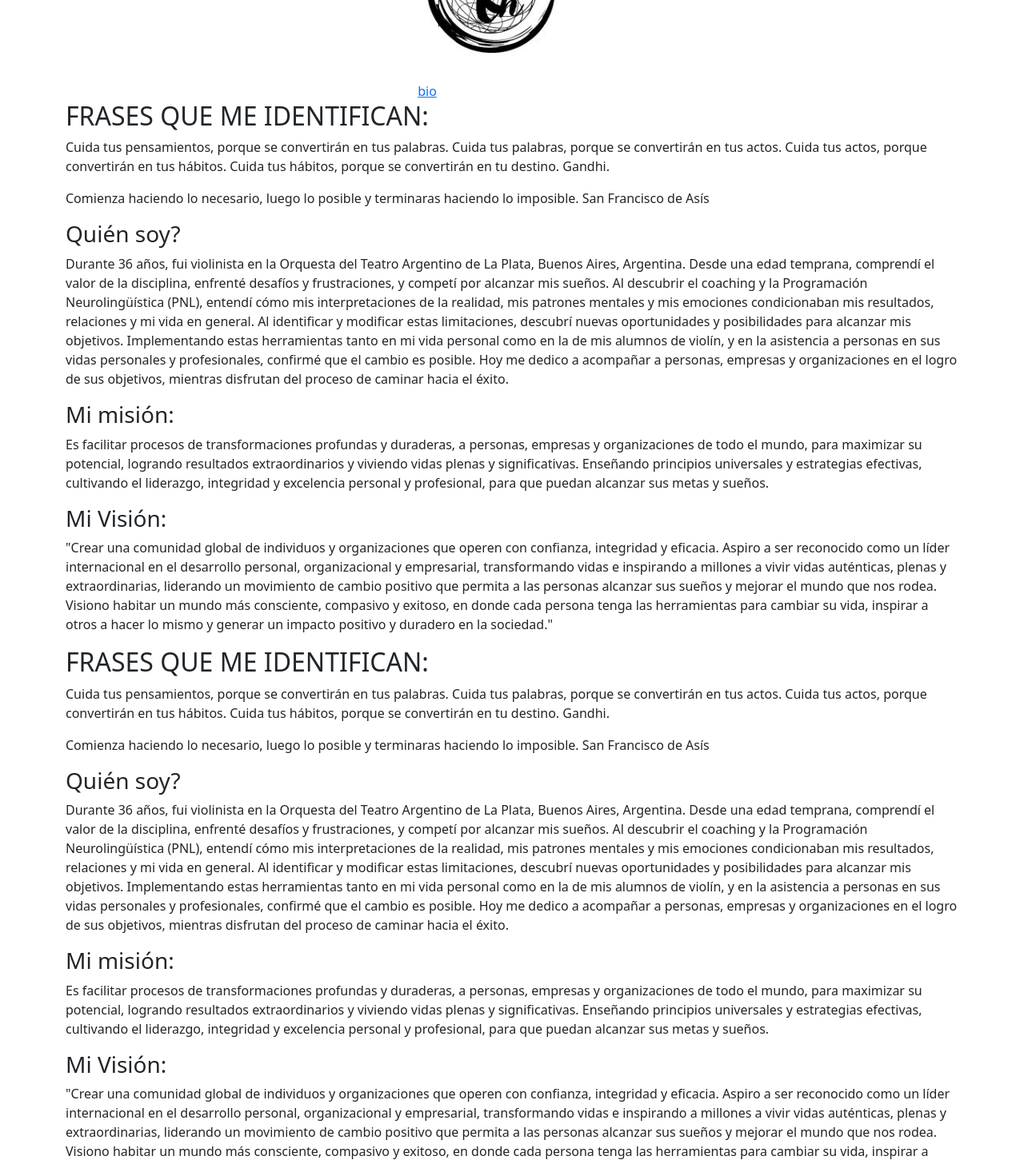
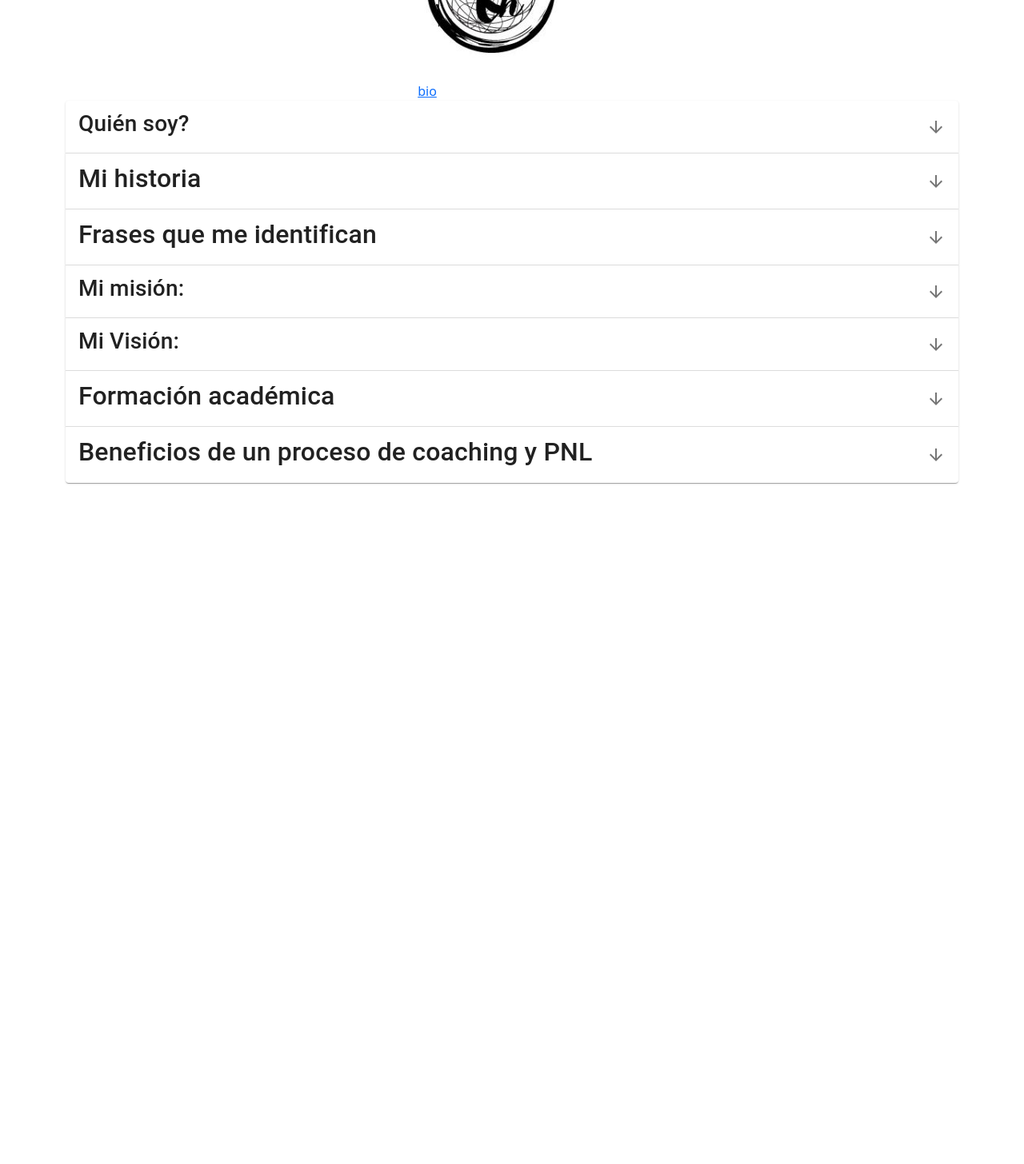
Before and after one commit to nahuelaramburu-rmb/project01, a React (Create React App) app: page /Bio in a window 1280 px wide. Shown: the part 120-1576 px from the top of the page at 80% size. After the commit the page ends 800 px from the top, so only its background shows below. Built offline with nearby package versions, Linux system fonts and the light colour scheme.

Commit message:
bio con acordeon

```diff
--- a/package.json
+++ b/package.json
@@ -4,9 +4,14 @@
   "private": true,
   "dependencies": {
     "@emailjs/browser": "^4.3.3",
+    "@emotion/react": "^11.11.4",
+    "@emotion/styled": "^11.11.5",
+    "@fontsource/roboto": "^5.0.13",
     "@fortawesome/fontawesome-svg-core": "^6.5.2",
     "@fortawesome/free-brands-svg-icons": "^6.5.2",
     "@fortawesome/react-fontawesome": "^0.2.2",
+    "@mui/icons-material": "^5.15.19",
+    "@mui/material": "^5.15.19",
     "@testing-library/jest-dom": "^5.17.0",
     "@testing-library/react": "^13.4.0",
     "@testing-library/user-event": "^13.5.0",
--- a/src/components/Bio/Bio.jsx
+++ b/src/components/Bio/Bio.jsx
@@ -1,112 +1,233 @@
+import * as React from "react";
+import Accordion from "@mui/material/Accordion";
+import AccordionSummary from "@mui/material/AccordionSummary";
+import AccordionDetails from "@mui/material/AccordionDetails";
+import Typography from "@mui/material/Typography";
+import ArrowDownwardIcon from "@mui/icons-material/ArrowDownward";
+import ArrowDropDownIcon from "@mui/icons-material/ArrowDropDown";
+
 export default function Bio() {
   return (
     <div className="container">
-      <div>
-        <h2>FRASES QUE ME IDENTIFICAN:</h2>
+      <Accordion>
+        <AccordionSummary
+          expandIcon={<ArrowDownwardIcon />}
+          aria-controls="panel1-content"
+          id="panel1-header"
+        >
+          <Typography>
+            <h3>Quién soy?</h3>
+          </Typography>
+        </AccordionSummary>
+        <AccordionDetails>
+          <Typography>
             <p>
-          Cuida tus pensamientos, porque se convertirán en tus palabras. Cuida
-          tus palabras, porque se convertirán en tus actos. Cuida tus actos,
-          porque convertirán en tus hábitos. Cuida tus hábitos, porque se
-          convertirán en tu destino. Gandhi.
+              Soy un profesional comprometido en asistir y acompañar a las
+              personas, empresas y organizaciones a que vivan una vida inspirada
+              y con propósito.
+            </p>
+          </Typography>
+        </AccordionDetails>
+      </Accordion>
+
+      <Accordion>
+        <AccordionSummary
+          expandIcon={<ArrowDownwardIcon />}
+          aria-controls="panel1-content"
+          id="panel1-header"
+        >
+          <Typography>
+            <h2>Mi historia</h2>
+          </Typography>
+        </AccordionSummary>
+        <AccordionDetails>
+          <Typography>
+            <p>
+              Durante 36 años, fui violinista en la Orquesta del Teatro
+              Argentino de La Plata, Buenos Aires, Argentina. Desde una edad
+              temprana, comprendí el valor de la disciplina, enfrenté desafíos y
+              frustraciones, y competí por alcanzar mis sueños. Al descubrir el
+              coaching y la Programación Neurolingüística (PNL), entendí cómo
+              mis interpretaciones de la realidad, mis patrones mentales y mis
+              emociones condicionaban mis resultados, relaciones y mi vida en
+              general. Al identificar y modificar estas limitaciones, descubrí
+              nuevas oportunidades y posibilidades para alcanzar mis objetivos.
+              Implementando estas herramientas tanto en mi vida personal como en
+              la de mis alumnos de violín, y en la asistencia a personas en sus
+              vidas personales y profesionales, confirmé que el cambio es
+              posible. Hoy me dedico a acompañar a personas, empresas y
+              organizaciones en el logro de sus objetivos, mientras disfrutan
+              del proceso de caminar hacia el éxito.
+            </p>
+          </Typography>
+        </AccordionDetails>
+      </Accordion>
+
+      <Accordion>
+        <AccordionSummary
+          expandIcon={<ArrowDownwardIcon />}
+          aria-controls="panel1-content"
+          id="panel1-header"
+        >
+          <Typography>
+            <h2>Frases que me identifican</h2>
+          </Typography>
+        </AccordionSummary>
+        <AccordionDetails>
+          <Typography>
+            <p>
+              Cuida tus pensamientos, porque se convertirán en tus palabras.
+              Cuida tus palabras, porque se convertirán en tus actos. Cuida tus
+              actos, porque convertirán en tus hábitos. Cuida tus hábitos,
+              porque se convertirán en tu destino. Gandhi.
             </p>
             <p>
-          Comienza haciendo lo necesario, luego lo posible y terminaras haciendo
-          lo imposible. San Francisco de Asís
+              Comienza haciendo lo necesario, luego lo posible y terminaras
+              haciendo lo imposible. San Francisco de Asís
             </p>
-        <h3>Quién soy?</h3>
-        <p>
-          Durante 36 años, fui violinista en la Orquesta del Teatro Argentino de
-          La Plata, Buenos Aires, Argentina. Desde una edad temprana, comprendí
-          el valor de la disciplina, enfrenté desafíos y frustraciones, y
-          competí por alcanzar mis sueños. Al descubrir el coaching y la
-          Programación Neurolingüística (PNL), entendí cómo mis interpretaciones
-          de la realidad, mis patrones mentales y mis emociones condicionaban
-          mis resultados, relaciones y mi vida en general. Al identificar y
-          modificar estas limitaciones, descubrí nuevas oportunidades y
-          posibilidades para alcanzar mis objetivos. Implementando estas
-          herramientas tanto en mi vida personal como en la de mis alumnos de
-          violín, y en la asistencia a personas en sus vidas personales y
-          profesionales, confirmé que el cambio es posible. Hoy me dedico a
-          acompañar a personas, empresas y organizaciones en el logro de sus
-          objetivos, mientras disfrutan del proceso de caminar hacia el éxito.
-        </p>
+          </Typography>
+        </AccordionDetails>
+      </Accordion>
+      <Accordion>
+        <AccordionSummary
+          expandIcon={<ArrowDownwardIcon />}
+          aria-controls="panel1-content"
+          id="panel1-header"
+        >
+          <Typography>
             <h3>Mi misión:</h3>
+          </Typography>
+        </AccordionSummary>
+        <AccordionDetails>
+          <Typography>
             <p>
               Es facilitar procesos de transformaciones profundas y duraderas, a
-          personas, empresas y organizaciones de todo el mundo, para maximizar
-          su potencial, logrando resultados extraordinarios y viviendo vidas
-          plenas y significativas. Enseñando principios universales y
-          estrategias efectivas, cultivando el liderazgo, integridad y
-          excelencia personal y profesional, para que puedan alcanzar sus metas
-          y sueños.
+              personas, empresas y organizaciones de todo el mundo, para
+              maximizar su potencial, logrando resultados extraordinarios y
+              viviendo vidas plenas y significativas. Enseñando principios
+              universales y estrategias efectivas, cultivando el liderazgo,
+              integridad y excelencia personal y profesional, para que puedan
+              alcanzar sus metas y sueños.
             </p>
+          </Typography>
+        </AccordionDetails>
+      </Accordion>
+
+      <Accordion>
+        <AccordionSummary
+          expandIcon={<ArrowDownwardIcon />}
+          aria-controls="panel1-content"
+          id="panel1-header"
+        >
+          <Typography>
             <h3>Mi Visión:</h3>
+          </Typography>
+        </AccordionSummary>
+        <AccordionDetails>
+          <Typography>
             <p>
-          &quot;Crear una comunidad global de individuos y organizaciones que
-          operen con confianza, integridad y eficacia. Aspiro a ser reconocido
-          como un líder internacional en el desarrollo personal, organizacional
-          y empresarial, transformando vidas e inspirando a millones a vivir
-          vidas auténticas, plenas y extraordinarias, liderando un movimiento de
-          cambio positivo que permita a las personas alcanzar sus sueños y
-          mejorar el mundo que nos rodea. Visiono habitar un mundo más
-          consciente, compasivo y exitoso, en donde cada persona tenga las
-          herramientas para cambiar su vida, inspirar a otros a hacer lo mismo y
-          generar un impacto positivo y duradero en la sociedad.&quot;
+              &quot;Crear una comunidad global de individuos y organizaciones
+              que operen con confianza, integridad y eficacia. Aspiro a ser
+              reconocido como un líder internacional en el desarrollo personal,
+              organizacional y empresarial, transformando vidas e inspirando a
+              millones a vivir vidas auténticas, plenas y extraordinarias,
+              liderando un movimiento de cambio positivo que permita a las
+              personas alcanzar sus sueños y mejorar el mundo que nos rodea.
+              Visiono habitar un mundo más consciente, compasivo y exitoso, en
+              donde cada persona tenga las herramientas para cambiar su vida,
+              inspirar a otros a hacer lo mismo y generar un impacto positivo y
+              duradero en la sociedad.&quot;
             </p>
-      </div>
-      <div>
-        <h2>FRASES QUE ME IDENTIFICAN:</h2>
-        <p>
-          Cuida tus pensamientos, porque se convertirán en tus palabras. Cuida
-          tus palabras, porque se convertirán en tus actos. Cuida tus actos,
-          porque convertirán en tus hábitos. Cuida tus hábitos, porque se
-          convertirán en tu destino. Gandhi.
-        </p>
-        <p>
-          Comienza haciendo lo necesario, luego lo posible y terminaras haciendo
-          lo imposible. San Francisco de Asís
-        </p>
-        <h3>Quién soy?</h3>
-        <p>
-          Durante 36 años, fui violinista en la Orquesta del Teatro Argentino de
-          La Plata, Buenos Aires, Argentina. Desde una edad temprana, comprendí
-          el valor de la disciplina, enfrenté desafíos y frustraciones, y
-          competí por alcanzar mis sueños. Al descubrir el coaching y la
-          Programación Neurolingüística (PNL), entendí cómo mis interpretaciones
-          de la realidad, mis patrones mentales y mis emociones condicionaban
-          mis resultados, relaciones y mi vida en general. Al identificar y
-          modificar estas limitaciones, descubrí nuevas oportunidades y
-          posibilidades para alcanzar mis objetivos. Implementando estas
-          herramientas tanto en mi vida personal como en la de mis alumnos de
-          violín, y en la asistencia a personas en sus vidas personales y
-          profesionales, confirmé que el cambio es posible. Hoy me dedico a
-          acompañar a personas, empresas y organizaciones en el logro de sus
-          objetivos, mientras disfrutan del proceso de caminar hacia el éxito.
-        </p>
-        <h3>Mi misión:</h3>
-        <p>
-          Es facilitar procesos de transformaciones profundas y duraderas, a
-          personas, empresas y organizaciones de todo el mundo, para maximizar
-          su potencial, logrando resultados extraordinarios y viviendo vidas
-          plenas y significativas. Enseñando principios universales y
-          estrategias efectivas, cultivando el liderazgo, integridad y
-          excelencia personal y profesional, para que puedan alcanzar sus metas
-          y sueños.
-        </p>
-        <h3>Mi Visión:</h3>
-        <p>
-          &quot;Crear una comunidad global de individuos y organizaciones que
-          operen con confianza, integridad y eficacia. Aspiro a ser reconocido
-          como un líder internacional en el desarrollo personal, organizacional
-          y empresarial, transformando vidas e inspirando a millones a vivir
-          vidas auténticas, plenas y extraordinarias, liderando un movimiento de
-          cambio positivo que permita a las personas alcanzar sus sueños y
-          mejorar el mundo que nos rodea. Visiono habitar un mundo más
-          consciente, compasivo y exitoso, en donde cada persona tenga las
-          herramientas para cambiar su vida, inspirar a otros a hacer lo mismo y
-          generar un impacto positivo y duradero en la sociedad.&quot;
-        </p>
-      </div>
+          </Typography>
+        </AccordionDetails>
+      </Accordion>
+
+      <Accordion>
+        <AccordionSummary
+          expandIcon={<ArrowDownwardIcon />}
+          aria-controls="panel1-content"
+          id="panel1-header"
+        >
+          <Typography>
+            <h2>Formación académica</h2>
+          </Typography>
+        </AccordionSummary>
+        <AccordionDetails>
+          <Typography>
+            <ul style={{ listStyleType: "none" }}>
+              <li></li>
+              <li>
+                ELAC - Escuela Latinoamericana de Coaching Coach Ontológico
+                Profesional (aval internacional FICOP - AACOP)
+              </li>
+
+              <li>
+                INSTITUTO ELBA SELDES Master Trainer en PNL (Programación
+                Neurolingüística) (aval internacional IANLP)
+              </li>
+              <li>
+                CENTRO ARGENTINO DE HIPNOSIS Master Hipnótico (Hipnoterapeuta)
+                con especialidad clínica
+              </li>
+
+              <li>UCA - Universidad Católica Argentina Neuropsicoeducador </li>
+            </ul>
+          </Typography>
+        </AccordionDetails>
+      </Accordion>
+
+      <Accordion>
+        <AccordionSummary
+          expandIcon={<ArrowDownwardIcon />}
+          aria-controls="panel1-content"
+          id="panel1-header"
+        >
+          <Typography>
+            <h2>Beneficios de un proceso de coaching y PNL</h2>
+          </Typography>
+        </AccordionSummary>
+        <AccordionDetails>
+          <Typography>
+            <ul>
+              <li>
+                Convertirse en un observador más consciente de uno mismo y del
+                entorno.
+              </li>
+              <li>
+                Definir el tipo de vida y carrera que deseas, y tomar las
+                acciones necesarias para alcanzarla.
+              </li>
+              <li>
+                Transformar conductas reactivas, asumiendo el control de tu
+                futuro.
+              </li>
+              <li>
+                Diseñar conversaciones que abran nuevas oportunidades y
+                concreten posibilidades.
+              </li>
+              <li>
+                Planificar acciones efectivas que generen resultados antes
+                inalcanzables.
+              </li>
+              <li>
+                Coordinar estrategias para lograr resultados extraordinarios.
+              </li>
+              <li>Superar problemas actuales y diseñar un futuro deseado.</li>
+              <li>
+                Crear un modelo de transformación profunda en la cultura
+                organizacional.
+              </li>
+              <li>
+                Promover entornos de confianza para equipos de alto rendimiento.
+              </li>
+              <li>
+                Identificar emociones que abren posibilidades y aprender a
+                gestionarlas eficazmente para alcanzar tus metas.
+              </li>
+            </ul>
+          </Typography>
+        </AccordionDetails>
+      </Accordion>
     </div>
   );
 }
```
Also changed, not shown: 1 other file (tests, documents, lock files or other folders). Lines whose indentation alone changed are shown as unchanged.
